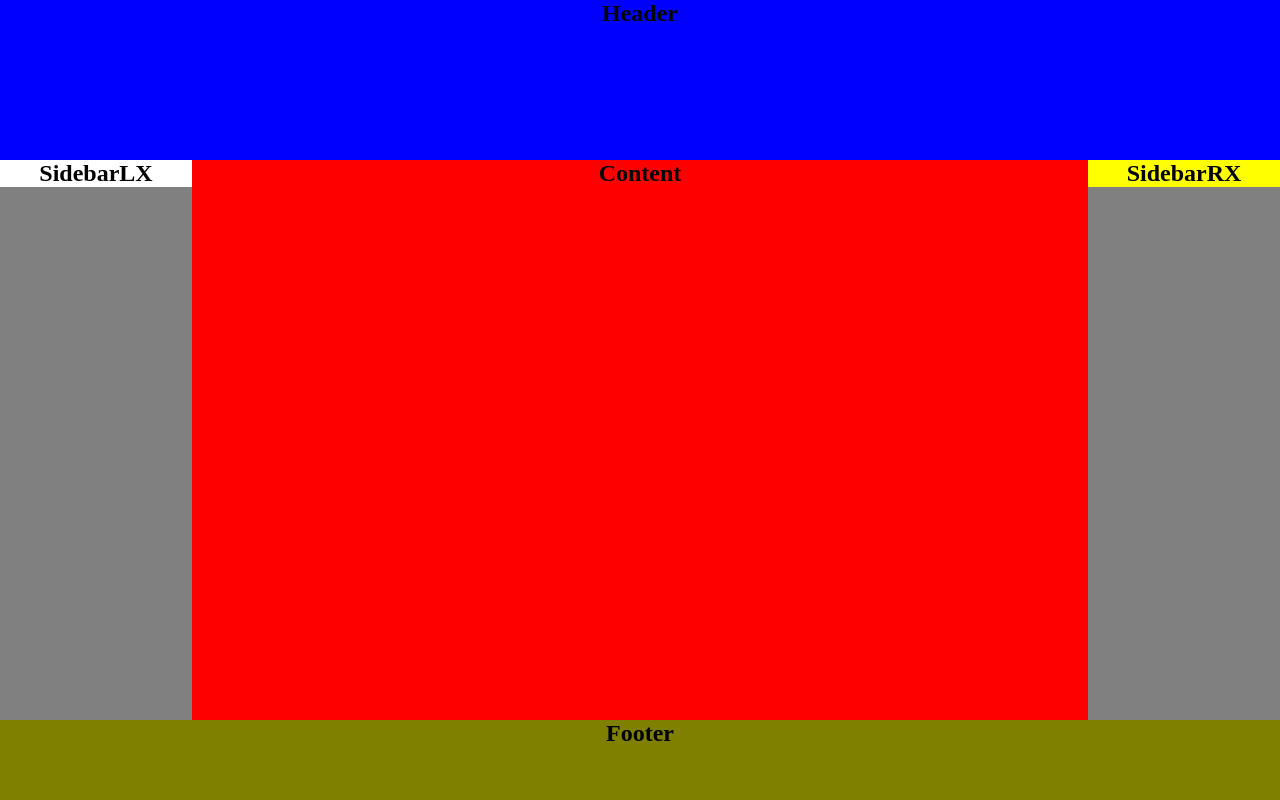
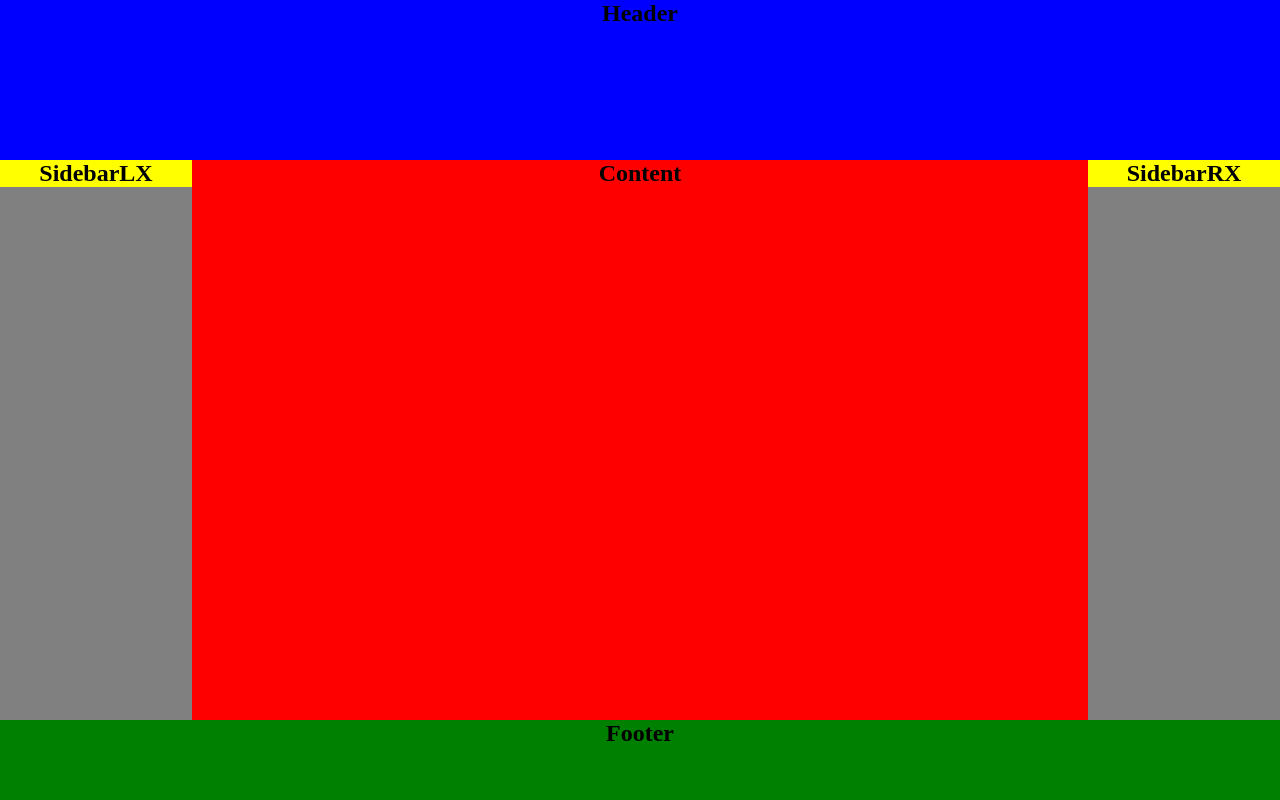
Before and after one commit to SimoneCusimano/ammproject, a PHP site: page /html/example.html in a window 1280 px wide. Run offline with PHP 8.4, Linux system fonts and the light colour scheme.

Commit message:
Merge origin/master
Conflicts:
	css/global.css

```diff
--- a/css/global.css
+++ b/css/global.css
@@ -14,7 +14,7 @@
 }
 
 #sidebarLX {
-    background-color: white;
+    background-color: yellow;
     height: auto;
     width: 15%;
     float: left;
@@ -35,7 +35,7 @@
 }
 
 #footer {
-    background-color: olive;
+    background-color: green;
     width: 100%;
     height: 10%;
     clear: both;
```
